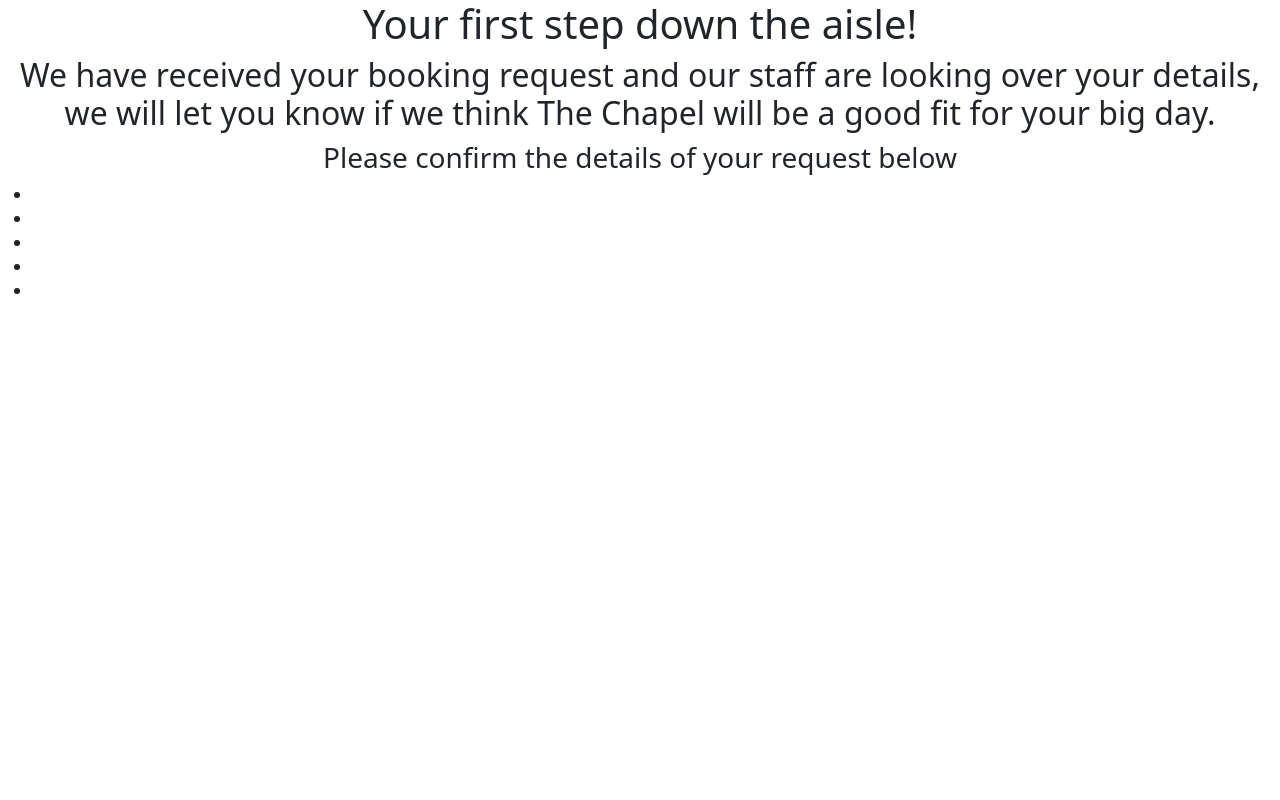
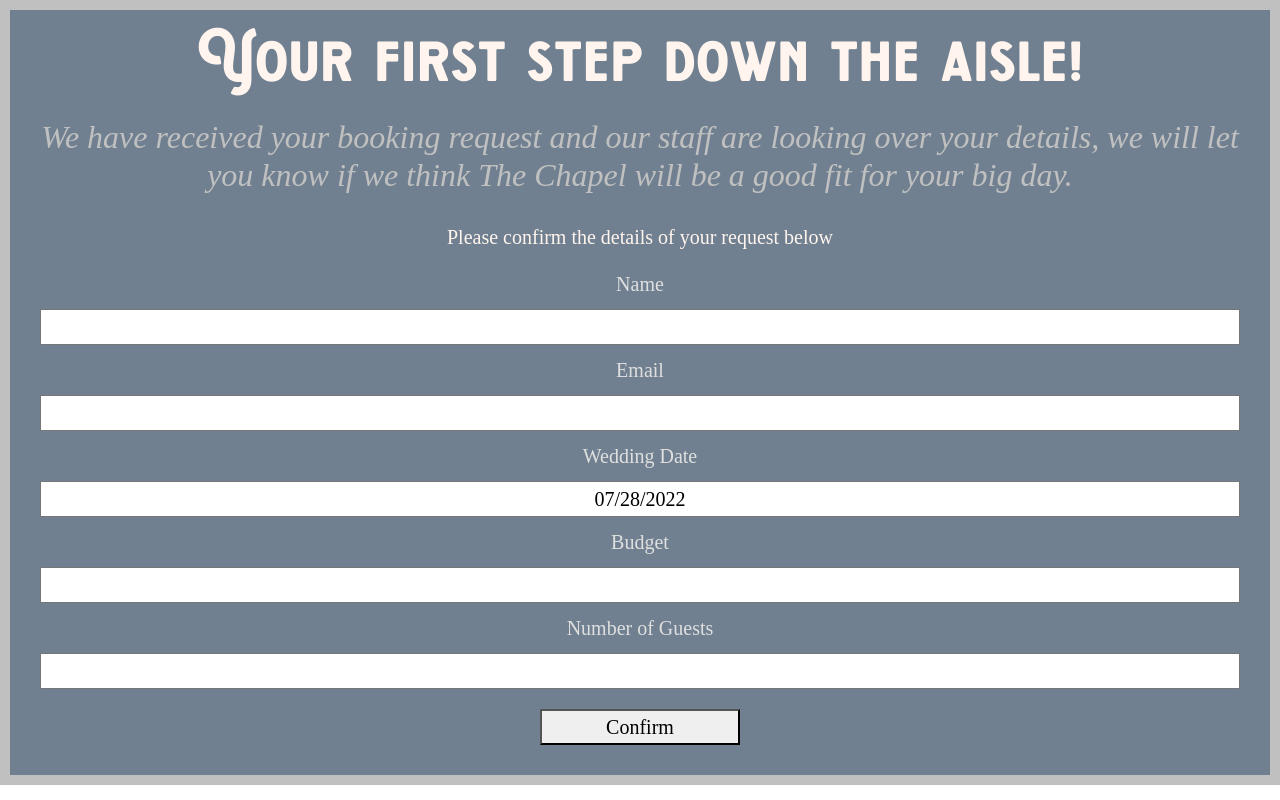
Before and after one commit to jalynnjk/venue-booker, a React (Create React App) app: page /booking-confirmation in a window 1280 px wide. Built offline with nearby package versions, Linux system fonts and the light colour scheme; no server answers.

Commit message:
Styling for booking portal and confirmation

```diff
--- a/src/components/booking_confirmation/BookingConfirmation.js
+++ b/src/components/booking_confirmation/BookingConfirmation.js
@@ -2,6 +2,7 @@ import './booking_confirmation.css';
 import axios from 'axios';
 import { useState, useContext, useEffect } from 'react';
 import { DataContext } from '../../dataContext';
+import moment from 'moment';
 
 function BookingConfirmation() {
 	const { requestID, setRequestID } = useContext(DataContext);
@@ -22,23 +23,37 @@ function BookingConfirmation() {
 	useEffect(() => {
 		getBookingDetails();
 	}, []);
+
+
 	return (
 		<div className='booking-conf'>
-			<h1>Your first step down the aisle!</h1>
-			<h2>
+			<h1 className='h1'>Your first step down the aisle!</h1>
+			<h2 className='h2'>
 				We have received your booking request and our staff are looking over
 				your details, we will let you know if we think The Chapel will be a good
 				fit for your big day.
 			</h2>
-			<h3>Please confirm the details of your request below</h3>
-			<div>
-				<ul>
-					<li>{bookingDetails.client_name}</li>
-					<li>{bookingDetails.client_email}</li>
-					<li>{bookingDetails.wedding_date}</li>
-					<li>{bookingDetails.budget}</li>
-					<li>{bookingDetails.number_guests}</li>
-				</ul>
+			<h3 className='h3'>Please confirm the details of your request below</h3>
+			<div className='conf-form-container'>
+				<form className='conf-form'>
+                    <label className='conf-label' htmlFor='name'>Name</label>
+					<input defaultValue={bookingDetails.client_name} className='input' id='name' />
+                    <label className='conf-label' htmlFor='email'>Email</label>
+					<input defaultValue={bookingDetails.client_email} className='input' id='email'/>
+                    <label className='conf-label' htmlFor='date'>Wedding Date</label>
+					<input defaultValue={moment(bookingDetails.wedding_date).format('MM/DD/YYYY')} className='input' id='date'/>
+                    <label className='conf-label' htmlFor='budget'>Budget</label>
+					<input defaultValue={bookingDetails.budget} className='input' id='budget'/>
+                    <label className='conf-label' htmlFor='guests'>Number of Guests</label>
+					<input
+						defaultValue={bookingDetails.number_guests}
+						className='input'
+                        id='guest'
+					/>
+					<button type='submit' className='confirm-btn'>
+						Confirm
+					</button>
+				</form>
 			</div>
 		</div>
 	);
--- a/src/components/booking_confirmation/booking_confirmation.css
+++ b/src/components/booking_confirmation/booking_confirmation.css
@@ -0,0 +1,54 @@
+@font-face {
+    font-family: 'vonder';
+    font-style: 'normal';
+    src: url('./assets/Vonder.ttf');
+}
+.booking-conf {
+    background-color: slategray;
+    border: 10px  solid silver;
+    font-family: 'merriweather';
+    padding: 10px;
+}
+.conf-label  {
+    color: rgb(223, 223, 223);
+}
+.h1 {
+    font-family: 'vonder';
+    font-size: 75px;
+    color: seashell;
+}
+.h2 {
+    color: rgb(192, 192, 192);
+    margin-bottom: 30px;
+    font-style: oblique;
+}
+.h3 {
+    color: seashell;
+    margin-bottom: 0px;
+    font-size: 20px;
+}
+.conf-form-container {
+    display: flex;
+    flex-wrap: wrap;
+    justify-content: center;
+    font-family: 'merriweather';
+    font-size: 20px;
+
+}
+.conf-form {
+    display: flex;
+    flex-direction: column;
+    width: 250px;
+    gap: 10px;
+    padding: 20px;
+    flex-basis: 100%;
+
+}
+.input {
+    color: black;
+}
+.confirm-btn {
+    width: 200px;
+    align-self: center;
+    margin-top: 10px;
+}
--- a/src/components/booking_portal/BookingPortal.js
+++ b/src/components/booking_portal/BookingPortal.js
@@ -96,7 +96,7 @@ function BookingPortal(props) {
 				onChange={changeDate}
 				className='calendar'
 				onClickDay={handleClickDay}
-				tileDisabled={({ today, date }) => {
+				tileDisabled={({ today, date}) => {
 					return bookedDays.some((bookedDay) => {
 						return (
 							date.getFullYear() === parseInt(bookedDay.substring(0, 4)) &&
@@ -111,7 +111,7 @@ function BookingPortal(props) {
 					Name
 				</label>
 				<input
-					className='input'
+					className='req-input'
 					type='text'
 					placeholder='name'
 					required
@@ -121,7 +121,7 @@ function BookingPortal(props) {
 					Email
 				</label>
 				<input
-					className='input'
+					className='req-input'
 					type='text'
 					required
 					id='email-field'
@@ -131,17 +131,16 @@ function BookingPortal(props) {
 					Wedding Date
 				</label>
 				<input
-					className='input'
-					type='text'
+					className='req-input'
 					required
 					id='wedding-date'
-					placeholder={moment(dateState).format('MM/DD/YYYY')}
+					value={moment(dateState).format('MM/DD/YYYY')}
 				/>
 				<label htmlFor='budget' className='label'>
 					Budget
 				</label>
 				<input
-					className='input'
+					className='req-input'
 					type='number'
 					min={0}
 					id='budget'
@@ -152,7 +151,7 @@ function BookingPortal(props) {
 					Number of Guests
 				</label>
 				<input
-					className='input'
+					className='req-input'
 					type='number'
 					min={30}
 					max={150}
--- a/src/components/booking_portal/booking_portal.css
+++ b/src/components/booking_portal/booking_portal.css
@@ -10,6 +10,7 @@
     justify-content: center;
     font-family: 'merriweather';
     font-size: 20px;
+    border: 10px solid slategray;
 }
 .calendar {
     font-size: 15px;
@@ -32,7 +33,7 @@
     color: silver;
 }
 .submit-btn {
-    max-width: 250px;
+    width: 200px;
     align-self: center;
     margin-top: 10px;
 }
```
Also changed, not shown: src/components/booking_confirmation/assets/Vonder.ttf (added).
